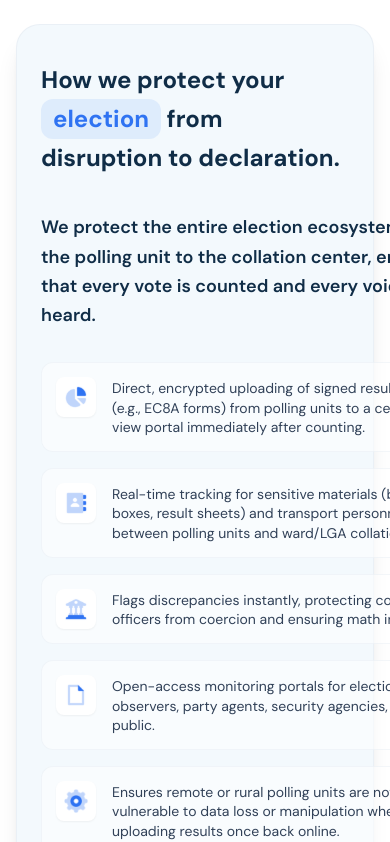
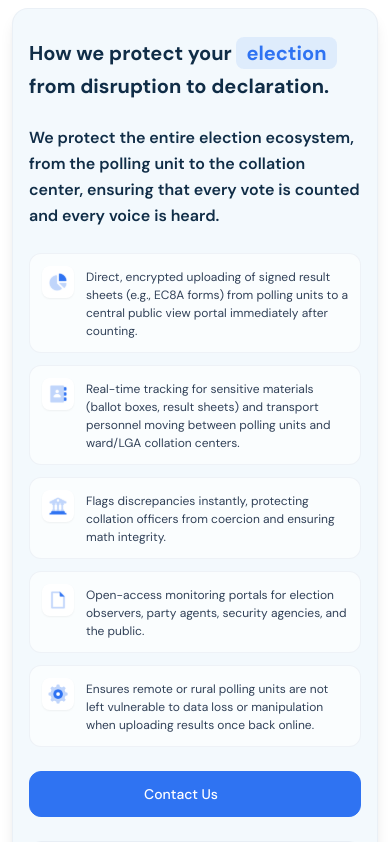
Before and after one commit to AmNetDT/votas, a Next.js app: page / in a window 390 px wide. Shown: the part 1840-2682 px from the top of the page. Built offline with nearby package versions, Linux system fonts and the light colour scheme; no server answers; some icons are missing.

Commit message:
Rebrand Benefits

```diff
--- a/src/components/Home/Benefit/index.tsx
+++ b/src/components/Home/Benefit/index.tsx
@@ -10,76 +10,77 @@ const Benefit = () => {
   const ref = useRef(null);
 
   return (
-    <section className="dark:bg-darkmode py-12 md:py-20 overflow-hidden">
-      <div className="container max-w-7xl px-4 sm:px-6 mx-auto">
+    <section className="dark:bg-darkmode py-8 sm:py-14 overflow-hidden w-full">
+      <div className="container max-w-7xl px-3 sm:px-6 mx-auto">
         {/* Main Card Wrapper */}
         <div
           ref={ref}
-          className="dark:bg-midnight_text bg-hero-bg rounded-3xl py-10 px-6 sm:px-10 md:py-16 lg:py-20 lg:px-16 shadow-xl border border-slate-200/50 dark:border-white/10"
+          className="dark:bg-midnight_text bg-hero-bg rounded-2xl sm:rounded-3xl py-6 px-4 sm:p-10 md:p-14 lg:p-16 shadow-lg border border-slate-200/50 dark:border-white/10 w-full"
         >
           {/* Section Heading */}
-          <div className="max-w-3xl">
-            <h2 className="font-bold text-2xl sm:text-3xl md:text-4xl leading-tight text-midnight_text dark:text-white">
+          <div className="w-full max-w-3xl">
+            <h2 className="font-bold text-xl sm:text-3xl md:text-4xl leading-snug text-midnight_text dark:text-white">
               How we protect your{" "}
-              <span className="inline-block bg-primary/10 dark:bg-primary/20 text-primary px-3 py-1 rounded-xl text-2xl sm:text-3xl md:text-4xl my-1">
+              <span className="inline-block bg-primary/10 dark:bg-primary/20 text-primary px-2.5 py-0.5 rounded-lg text-xl sm:text-3xl md:text-4xl my-1">
                 election
               </span>{" "}
               from disruption to declaration.
             </h2>
           </div>
 
-          {/* Grid Content */}
-          <div className="grid grid-cols-1 lg:grid-cols-12 gap-10 lg:gap-12 items-center mt-10 md:mt-14">
-            {/* Feature Image */}
-            <div className="lg:col-span-6 col-span-12 order-2 lg:order-1">
-              <div className="relative overflow-hidden rounded-2xl shadow-lg border border-slate-200/60 dark:border-white/10">
+          {/* Main Grid Layout */}
+          <div className="grid grid-cols-1 lg:grid-cols-12 gap-6 sm:gap-10 items-center mt-6 sm:mt-12">
+            {/* Main Image */}
+            <div className="lg:col-span-6 col-span-12 w-full order-2 lg:order-1">
+              <div className="relative w-full overflow-hidden rounded-xl sm:rounded-2xl border border-slate-200/60 dark:border-white/10">
                 <Image
                   src="/images/benefit/benefit.jpeg"
                   alt="Election integrity solution"
                   width={600}
                   height={400}
-                  className="w-full h-auto object-cover rounded-2xl transition-transform duration-500 hover:scale-105"
+                  className="w-full h-auto object-cover rounded-xl sm:rounded-2xl"
                   priority
                 />
               </div>
             </div>
 
-            {/* Content Details & Benefits List */}
-            <div className="lg:col-span-6 col-span-12 order-1 lg:order-2 flex flex-col justify-center">
-              <p className="text-lg sm:text-xl md:text-2xl text-midnight_text font-semibold dark:text-white leading-relaxed mb-8">
+            {/* Content & Benefits List */}
+            <div className="lg:col-span-6 col-span-12 w-full order-1 lg:order-2 flex flex-col justify-center">
+              {/* Highlight Subtext */}
+              <p className="text-base sm:text-xl md:text-2xl text-midnight_text font-semibold dark:text-white leading-relaxed mb-6 sm:mb-8">
                 We protect the entire election ecosystem, from the polling unit
                 to the collation center, ensuring that every vote is counted and
                 every voice is heard.
               </p>
 
-              {/* Benefits List */}
-              <div className="space-y-4">
+              {/* Benefits Cards */}
+              <div className="flex flex-col gap-3 sm:gap-4 w-full">
                 {BeneifitImage.map((item, index) => (
                   <div
                     key={index}
-                    className="flex items-start gap-4 p-3.5 sm:p-4 rounded-xl bg-white/50 dark:bg-white/5 border border-slate-200/40 dark:border-white/5 transition-all duration-300 hover:border-primary/40"
+                    className="flex items-start gap-3 sm:gap-4 p-3 sm:p-4 rounded-xl bg-white/60 dark:bg-white/5 border border-slate-200/50 dark:border-white/5 w-full"
                   >
-                    <div className="shrink-0 p-2 bg-white dark:bg-slate-800 rounded-lg shadow-xs">
+                    <div className="shrink-0 p-1.5 sm:p-2 bg-white dark:bg-slate-800 rounded-lg shadow-xs">
                       <Image
                         src={item.image}
                         alt="Benefit icon"
                         width={24}
                         height={24}
-                        className="w-6 h-6 object-contain"
+                        className="w-5 h-5 sm:w-6 sm:h-6 object-contain"
                       />
                     </div>
-                    <p className="text-sm sm:text-base text-slate-700 dark:text-white/80 leading-snug pt-0.5">
+                    <p className="text-xs sm:text-sm md:text-base text-slate-700 dark:text-white/80 leading-normal pt-0.5 break-words">
                       {item.details}
                     </p>
                   </div>
                 ))}
               </div>
 
-              {/* Call to Action Button */}
-              <div className="mt-8 sm:mt-10 flex justify-start">
+              {/* Contact Button */}
+              <div className="mt-6 sm:mt-8 flex justify-start w-full">
                 <Link
                   href="/contact"
-                  className="inline-flex items-center gap-3 bg-primary text-white font-medium py-3.5 px-8 rounded-xl border border-primary transition-all duration-300 hover:bg-transparent hover:text-primary hover:shadow-lg focus:outline-hidden"
+                  className="w-full sm:w-auto inline-flex items-center justify-center gap-2.5 bg-primary text-white font-medium py-3 px-6 sm:px-8 rounded-xl border border-primary transition-all duration-300 hover:bg-transparent hover:text-primary active:scale-95 text-sm sm:text-base"
                 >
                   <span>Contact Us</span>
                   <Icon
```
